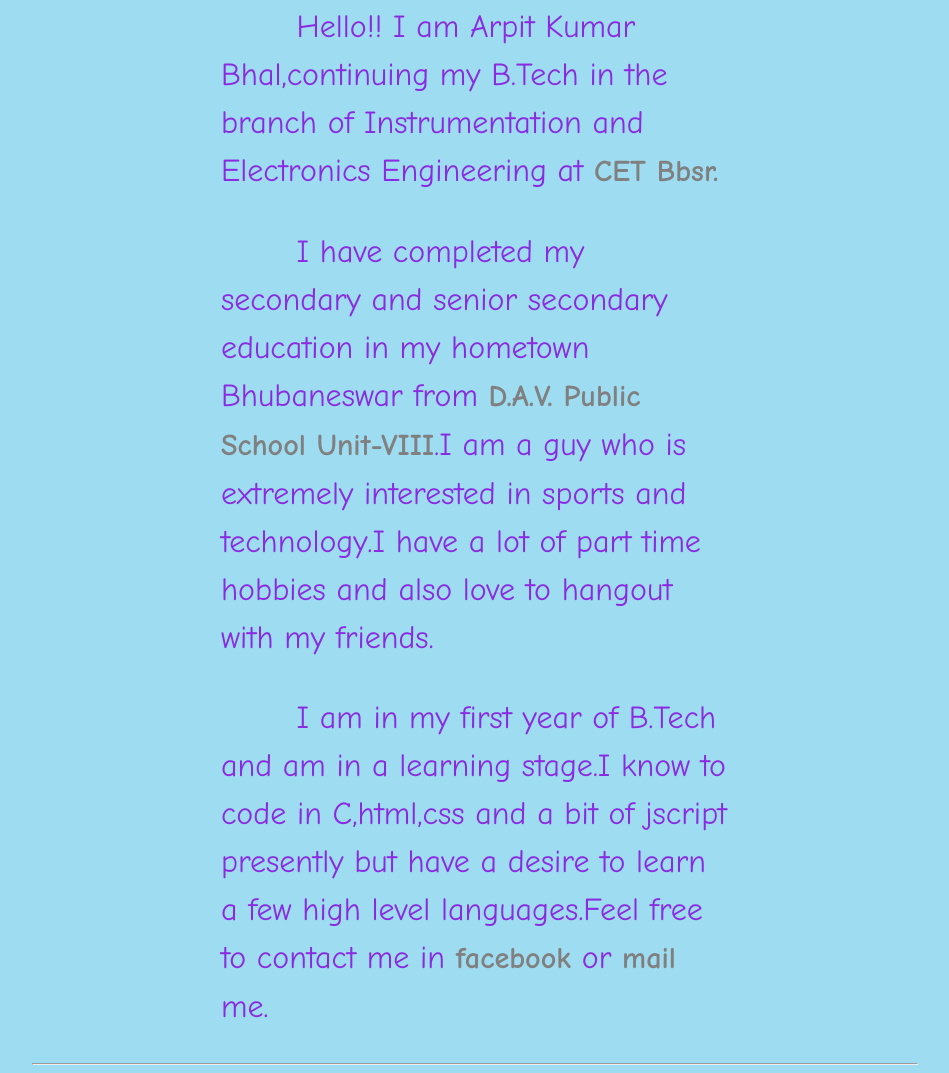
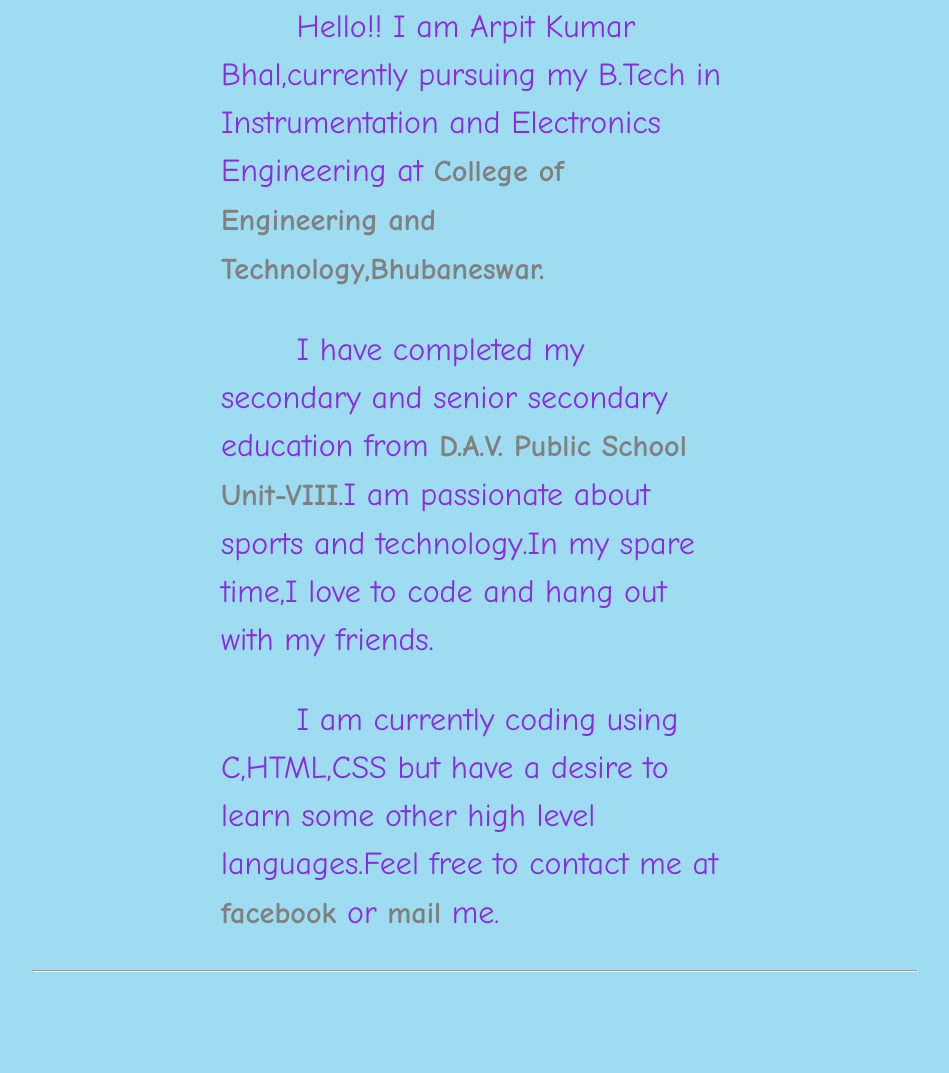
Before and after one commit to arpitbhal/blog, a plain HTML site: page about/index.html in a window 1280 px wide. Shown: the part 665-1738 px from the top of the page, without its empty margins (165-1114 px from the left). After the commit the page ends 1645 px from the top, so only its background shows below. Drawn offline with Linux system fonts and the light colour scheme.

Commit message:
made some changes

```diff
--- a/about/index.html
+++ b/about/index.html
@@ -3,9 +3,11 @@
 
   <head>
     <meta http-equiv="Content-Type" content="text/html; charset=UTF-8">
-    <meta name="about arpit" content="about arpit">
+
+   <meta name="about arpit" content="about arpit">
     <meta name="author" content="arpit bhal">
-    <link href="../css/about.css" rel="stylesheet">
+
+   <link href="../css/about.css" rel="stylesheet">
 
 
     <title>About | Arpit</title>
@@ -18,15 +20,18 @@
 
 
 
+
          <a href="../index.html">Home</a>
 
 
-          <a href="../blogs/index.html">| Blogs |</a>
+
+  <a href="../blogs/index.html">| Blogs |</a>
           <a href="../pic gallery/index.html"> Pic Gallery</a>
 
 <hr />
  <h1 id="arpit"> About Me</h1>
-  <img src="../images/IMG-20150103-WA0001.jpg" >
+
+<img src="../images/IMG-20150103-WA0001.jpg" >
 
 
 
@@ -34,14 +39,16 @@
 
     <hr />
             <div id="blogcontent">
-              <p>Hello!! I am Arpit Kumar Bhal,continuing my B.Tech  in the branch of Instrumentation and Electronics Engineering at<a href="http://cet.edu.in/"> CET Bbsr.</a>
+
+ <p>Hello!! I am Arpit Kumar Bhal,currently pursuing my B.Tech  in Instrumentation and Electronics Engineering at<a href="http://cet.edu.in/"> College of Engineering and Technology,Bhubaneswar.</a>
 </p>
 
 
 
-<p>I have completed my secondary and senior secondary education in my hometown Bhubaneswar from <a href="http://davunit8.org/">D.A.V. Public School Unit-VIII</font></a>.I am a guy who is extremely interested in sports and technology.I have a lot of part time hobbies and also love to hangout with my friends.</p>
 
-<p>I am in my first year of B.Tech and am in a learning stage.I know to code in C,html,css and a bit of jscript presently but have a desire to learn a few high level languages.Feel free to contact me in<a href="https://www.facebook.com/arpitbhal11"> facebook</a> or <a href="mailto: arpitbhal11@gmail.com">mail</a> me. </p>
+<p>I have completed my secondary and senior secondary education from <a href="http://davunit8.org/">D.A.V. Public School Unit-VIII</font></a>.I am passionate about sports and technology.In my spare time,I love to code and hang out with my friends.</p>
+
+<p>I am currently coding using C,HTML,CSS but have a desire to learn  some other high level languages.Feel free to contact me at<a href="https://www.facebook.com/arpitbhal11"> facebook</a> or <a href="mailto: arpitbhal11@gmail.com">mail</a> me. </p>
 </p>
 </div>
 <hr />
```
